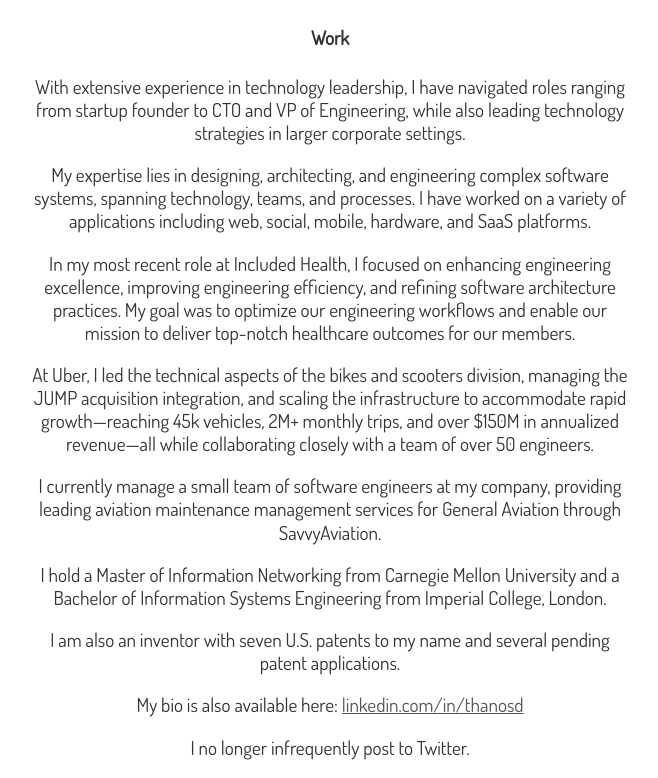
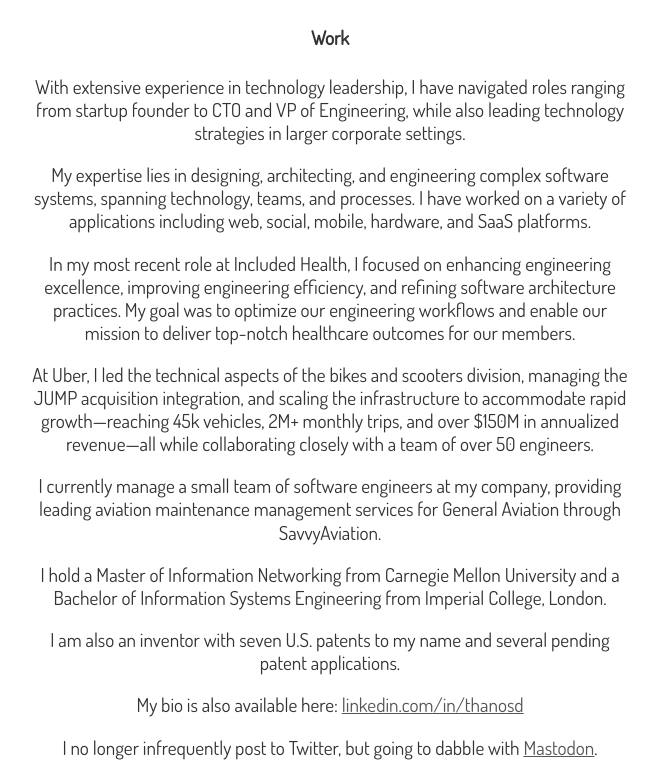
Before and after one commit to thanosd/thanosd.github.io, a plain HTML site: page index.html in a window 1280 px wide. Shown: the part 282-1060 px from the top of the page, without its empty margins (310-968 px from the left). Drawn offline with Linux system fonts and the light colour scheme.

Commit message:
Update index.html

```diff
--- a/index.html
+++ b/index.html
@@ -29,6 +29,7 @@
 
 	<link href="https://fonts.googleapis.com/css?family=Dosis" rel="stylesheet">
 
+
 </head>
 
 <body>
@@ -57,7 +58,7 @@
 
 	<p>My bio is also available here: <a href="https://www.linkedin.com/in/thanosd" target='_blank'>linkedin.com/in/thanosd</a>
 
-	<p>I no longer infrequently post to Twitter.</p>
+	<p>I no longer infrequently post to Twitter, but going to dabble with <a rel="me" href="https://hachyderm.io/@thanosd">Mastodon</a>.</p>
 
 
 </div>
```
